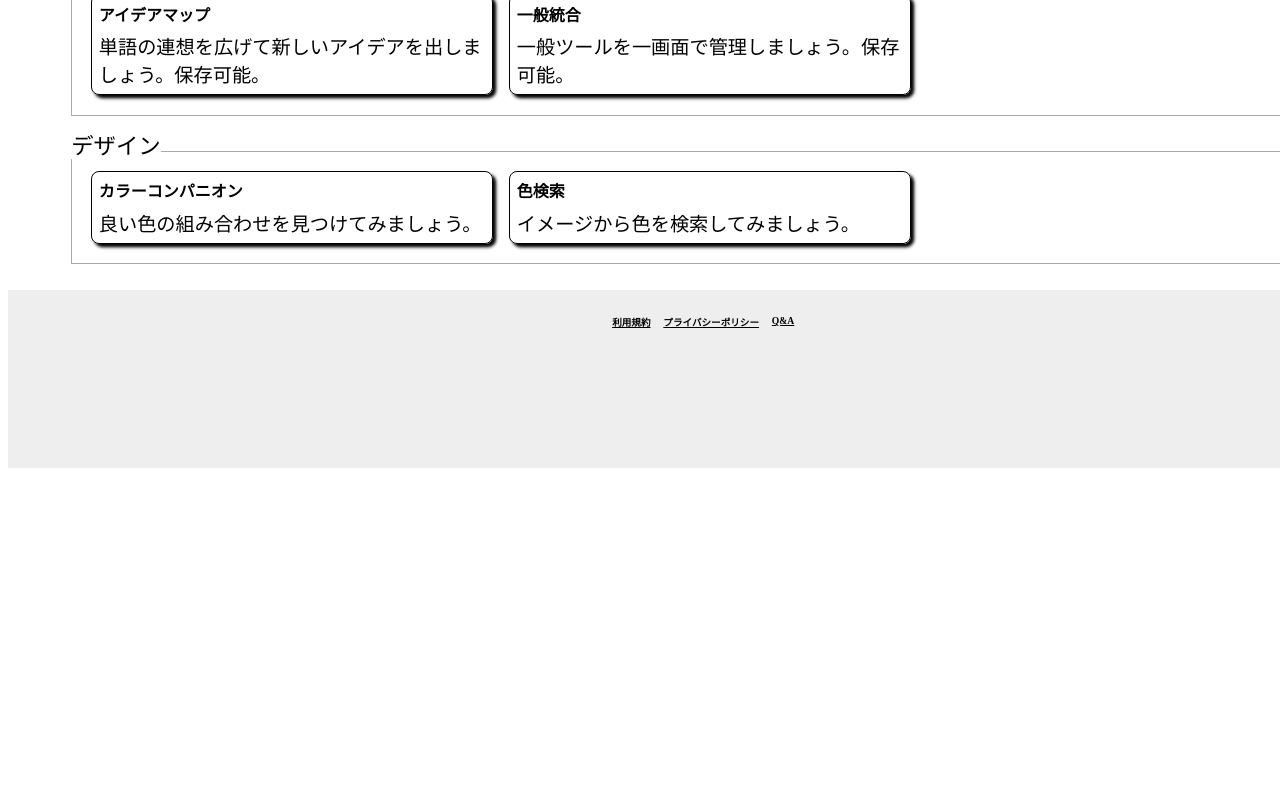
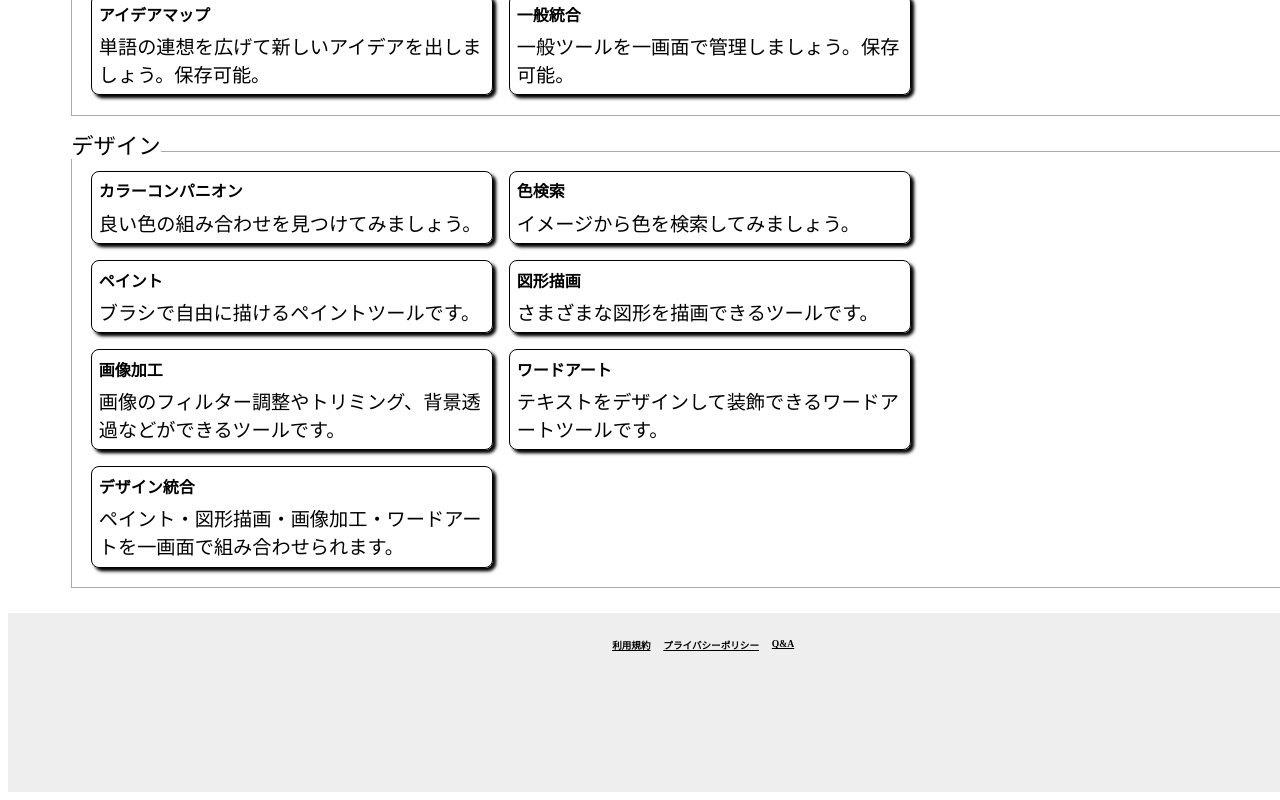
Before and after one commit to bigriv/toolforus, a Nuxt app: page / in a window 1280 px wide. Shown: the part 820-1620 px from the top of the page. Before the commit the page ends 1296 px from the top, so only its background shows below. Built offline with nearby package versions, Linux system fonts and the light colour scheme; a web font is replaced by a local one.

Commit message:
Desgin系の画面を作成

```diff
--- a/pages/index.vue
+++ b/pages/index.vue
@@ -59,6 +59,33 @@ const contents = [
         title: "色検索",
         path: "/tools/designs/colorsearcher",
         description: "イメージから色を検索してみましょう。",
+      },
+      {
+        title: "ペイント",
+        path: "/tools/designs/paint",
+        description: "ブラシで自由に描けるペイントツールです。",
+      },
+      {
+        title: "図形描画",
+        path: "/tools/designs/shape-drawing",
+        description: "さまざまな図形を描画できるツールです。",
+      },
+      {
+        title: "画像加工",
+        path: "/tools/designs/image-processing",
+        description:
+          "画像のフィルター調整やトリミング、背景透過などができるツールです。",
+      },
+      {
+        title: "ワードアート",
+        path: "/tools/designs/word-art",
+        description: "テキストをデザインして装飾できるワードアートツールです。",
+      },
+      {
+        title: "デザイン統合",
+        path: "/tools/designs/integrater",
+        description:
+          "ペイント・図形描画・画像加工・ワードアートを一画面で組み合わせられます。",
       },
     ],
   },
--- /dev/null
+++ b/pages/tools/designs/image-processing.vue
@@ -0,0 +1,25 @@
+<script setup lang="ts">
+import ImageProcessingTool from "@/components/templates/tools/designs/ImageProcessingTool.vue";
+import { useTOUHead } from "@/composables/common/head";
+
+useTOUHead({
+  title: "画像加工",
+  description: "画像のフィルター調整やトリミング、背景透過などができるツールです。",
+});
+</script>
+
+<template>
+  <div class="c-tool">
+    <ImageProcessingTool />
+  </div>
+</template>
+
+<style scoped lang="scss">
+.c-tool {
+  min-width: 300px;
+  min-height: 400px;
+  width: 90vw;
+  height: 90vh;
+  margin: auto;
+}
+</style>
--- /dev/null
+++ b/pages/tools/designs/integrater.vue
@@ -0,0 +1,25 @@
+<script setup lang="ts">
+import DesignsIntegraterTool from "@/components/templates/tools/designs/DesignsIntegraterTool.vue";
+import { useTOUHead } from "@/composables/common/head";
+
+useTOUHead({
+  title: "デザイン統合",
+  description: "ペイント・図形描画・画像加工・ワードアートを1つのキャンバスで統合編集できます。",
+});
+</script>
+
+<template>
+  <div class="c-integrater">
+    <DesignsIntegraterTool />
+  </div>
+</template>
+
+<style scoped lang="scss">
+.c-integrater {
+  min-width: 300px;
+  min-height: 400px;
+  width: 90vw;
+  height: 90vh;
+  margin: auto;
+}
+</style>
--- /dev/null
+++ b/pages/tools/designs/paint.vue
@@ -0,0 +1,25 @@
+<script setup lang="ts">
+import PaintTool from "@/components/templates/tools/designs/PaintTool.vue";
+import { useTOUHead } from "@/composables/common/head";
+
+useTOUHead({
+  title: "ペイント",
+  description: "ブラシで自由に描けるペイントツールです。",
+});
+</script>
+
+<template>
+  <div class="c-tool">
+    <PaintTool />
+  </div>
+</template>
+
+<style scoped lang="scss">
+.c-tool {
+  min-width: 300px;
+  min-height: 400px;
+  width: 90vw;
+  height: 90vh;
+  margin: auto;
+}
+</style>
--- /dev/null
+++ b/pages/tools/designs/shape-drawing.vue
@@ -0,0 +1,25 @@
+<script setup lang="ts">
+import ShapeDrawingTool from "@/components/templates/tools/designs/ShapeDrawingTool.vue";
+import { useTOUHead } from "@/composables/common/head";
+
+useTOUHead({
+  title: "図形描画",
+  description: "さまざまな図形を描画できるツールです。",
+});
+</script>
+
+<template>
+  <div class="c-tool">
+    <ShapeDrawingTool />
+  </div>
+</template>
+
+<style scoped lang="scss">
+.c-tool {
+  min-width: 300px;
+  min-height: 400px;
+  width: 90vw;
+  height: 90vh;
+  margin: auto;
+}
+</style>
--- /dev/null
+++ b/pages/tools/designs/word-art.vue
@@ -0,0 +1,25 @@
+<script setup lang="ts">
+import WordArtTool from "@/components/templates/tools/designs/WordArtTool.vue";
+import { useTOUHead } from "@/composables/common/head";
+
+useTOUHead({
+  title: "ワードアート",
+  description: "テキストをデザインして装飾できるワードアートツールです。",
+});
+</script>
+
+<template>
+  <div class="c-tool">
+    <WordArtTool />
+  </div>
+</template>
+
+<style scoped lang="scss">
+.c-tool {
+  min-width: 300px;
+  min-height: 400px;
+  width: 90vw;
+  height: 90vh;
+  margin: auto;
+}
+</style>
```
